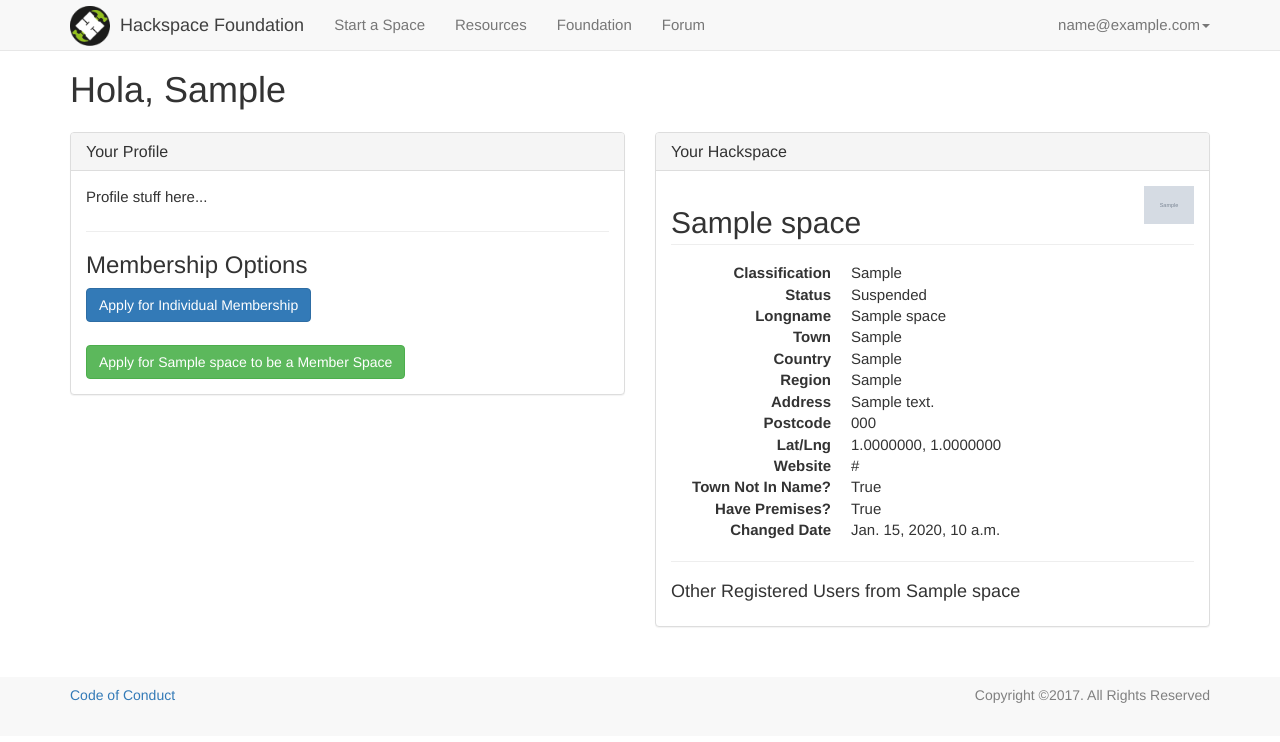
After one commit to UKHackspaceFoundation/website, a Django app: page /home in a window 1280 px wide. The commit adds this page. Shown: the top 742 px of the page. Run offline with Django 3.2, Linux system fonts and the light colour scheme; a user stored in the database is signed in; tables that the repository leaves empty hold one stand-in row (values such as "Sample post"); grey boxes marked "Sample" are stand-in pictures; parts of the project's set-up code (start-up, migrations or seed data) failed here and were passed over; some libraries are stand-ins or nearby versions.

Commit message:
Start of a user home page

```diff
--- /dev/null
+++ b/main/templates/main/home.html
@@ -0,0 +1,86 @@
+{% extends "base.html" %}
+{% load static %}
+
+{% block title %}Home | Hackspace Foundation{% endblock %}
+
+{% block content %}
+
+<h1>Hola, {{ user.first_name }}</h1>
+
+<div class="row">
+    <div class="col-md-6">
+        <div class="panel panel-default">
+            <div class="panel-heading">
+                <h3 class="panel-title">Your Profile</h3>
+            </div>
+            <div class="panel-body">
+
+                <p>Profile stuff here... </p>
+
+
+                <hr/>
+
+                <h3>Membership Options</h3>
+
+                <a href="" class="btn btn-primary">Apply for Individual Membership</a>
+
+                <br><br>
+
+                <a href="" class="btn btn-success">Apply for {{ user.space.name }} to be a Member Space</a>
+
+            </div>
+        </div>
+    </div>
+
+    <div class="col-md-6">
+        {% if user.space %}
+            <div class="panel panel-default">
+                <div class="panel-heading">
+                    <h3 class="panel-title">Your Hackspace</h3>
+                </div>
+                <div class="panel-body">
+
+                    <img src="{{ user.space.logo_image_url }}" class="home-hackspace-logo pull-right"/>
+
+                    <h2>{{ user.space.name }}</h2>
+
+                    <dl class="dl-horizontal">
+                        <dt>Classification</dt> <dd>{{ user.space.classification }}</dd>
+                        <dt>Status</dt> <dd>{{ user.space.status }}</dd>
+                        <dt>Longname</dt> <dd>{{ user.space.longname }}</dd>
+                        <dt>Town</dt> <dd>{{ user.space.town }}</dd>
+                        <dt>Country</dt> <dd>{{ user.space.country }}</dd>
+                        <dt>Region</dt> <dd>{{ user.space.region }}</dd>
+                        <dt>Address</dt> <dd>{{ user.space.address_first_line }}</dd>
+                        <dt>Postcode</dt> <dd>{{ user.space.postcode }}</dd>
+                        <dt>Lat/Lng</dt> <dd>{{ user.space.lat }}, {{user.space.lng}}</dd>
+                        <dt>Website</dt> <dd>{{ user.space.main_website_url }}</dd>
+                        <dt>Town Not In Name?</dt> <dd>{{ user.space.town_not_in_name }}</dd>
+                        <dt>Have Premises?</dt> <dd>{{ user.space.have_premises }}</dd>
+                        <dt>Changed Date</dt> <dd>{{ user.space.changed_date }}</dd>
+                    </dl>
+
+                    <hr/>
+
+                    <h4>Other Registered Users from {{ user.space.name }}</h4>
+                    {% if associated_users %}
+                        <ul>
+                            {% for au in associated_users %}
+                                {% if au != user %}
+                                    <li>{{ au.first_name }} {{ au.last_name }}</li>
+                                {% endif %}
+                            {% endfor %}
+                        </ul>
+                    {% endif %}
+                </div>
+            </div>
+
+
+        {% endif %}
+    </div>
+</div>
+
+
+
+
+{% endblock %}
--- a/main/urls.py
+++ b/main/urls.py
@@ -4,17 +4,18 @@ from . import views
 
 urlpatterns = [
     url(r'^$', views.index, name='index'),
-    url(r'^start-a-space$', views.starting, name='starting'),
+    url(r'^foundation/(?P<path>.*)$', views.foundation, name='foundation'),
+    url(r'^gitinfo$', views.gitinfo, name='gitinfo'),
+    url(r'^home$', views.home, name='home'),
+    url(r'^import_spaces$', views.import_spaces, name='import_spaces'),
     url(r'^join$', views.join, name='join'),
     url(r'^join/supporter$', views.join_supporter, name='join_supporter'),
+    url(r'^login$', views.Login.as_view(), name='login'),
+    url(r'^logout$', views.logout_view, name='logout'),
+    url(r'^resources/(?P<path>.*)$', views.resources, name='resources'),
+    url(r'^signup$', views.SignupView.as_view(), name='signup'),
     url(r'^spaces.json$', views.spaces, name='spaces'),
     url(r'^spaces.geojson$', views.geojson, name='geojson'),
     url(r'^space_detail$', views.space_detail, name='space_detail'),
-    url(r'^import_spaces$', views.import_spaces, name='import_spaces'),
-    url(r'^login$', views.Login.as_view(), name='login'),
-    url(r'^logout$', views.logout_view, name='logout'),
-    url(r'^resources/(?P<path>.*)$', views.resources, name='resources'),
-    url(r'^foundation/(?P<path>.*)$', views.foundation, name='foundation'),
-    url(r'^signup$', views.SignupView.as_view(), name='signup'),
-    url(r'^gitinfo$', views.gitinfo, name='gitinfo'),
+    url(r'^start-a-space$', views.starting, name='starting'),
 ]
--- a/main/views.py
+++ b/main/views.py
@@ -23,6 +23,16 @@ def index(request):
         'activeSpaces': activeSpaces,
         'inactiveSpaces': inactiveSpaces,
         'MAPBOX_ACCESS_TOKEN': getattr(settings, "MAPBOX_ACCESS_TOKEN", None)
+    })
+
+
+# homepage for registered users
+@login_required
+def home(request):
+    associated_users = User.objects.filter(space=request.user.space)
+    return render(request, 'main/home.html', {
+        'MAPBOX_ACCESS_TOKEN': getattr(settings, "MAPBOX_ACCESS_TOKEN", None),
+        'associated_users': associated_users
     })
 
 
@@ -132,7 +142,7 @@ class Login(View):
         user = authenticate(username=username, password=password)
         if user is not None:
             login(request, user)
-            return redirect('/')
+            return redirect('/home')
         else:
             messages.error(request, "Invalid username or password")
             return render(request, 'main/login.html')
@@ -153,7 +163,7 @@ class SignupView(CreateView):
     form_class = CustomUserCreationForm
     model = User
     template_name = 'main/signup.html'
-    success_url = "/"
+    success_url = "/home"
 
     def form_valid(self, form):
         res = super().form_valid(form)
--- a/static/css/main.css
+++ b/static/css/main.css
@@ -207,3 +207,8 @@ h2 {
     color: #2d4670;
     font-weight:bold;
 }
+
+img.home-hackspace-logo {
+    max-width:50px;
+    max-height:50px;
+}
```
